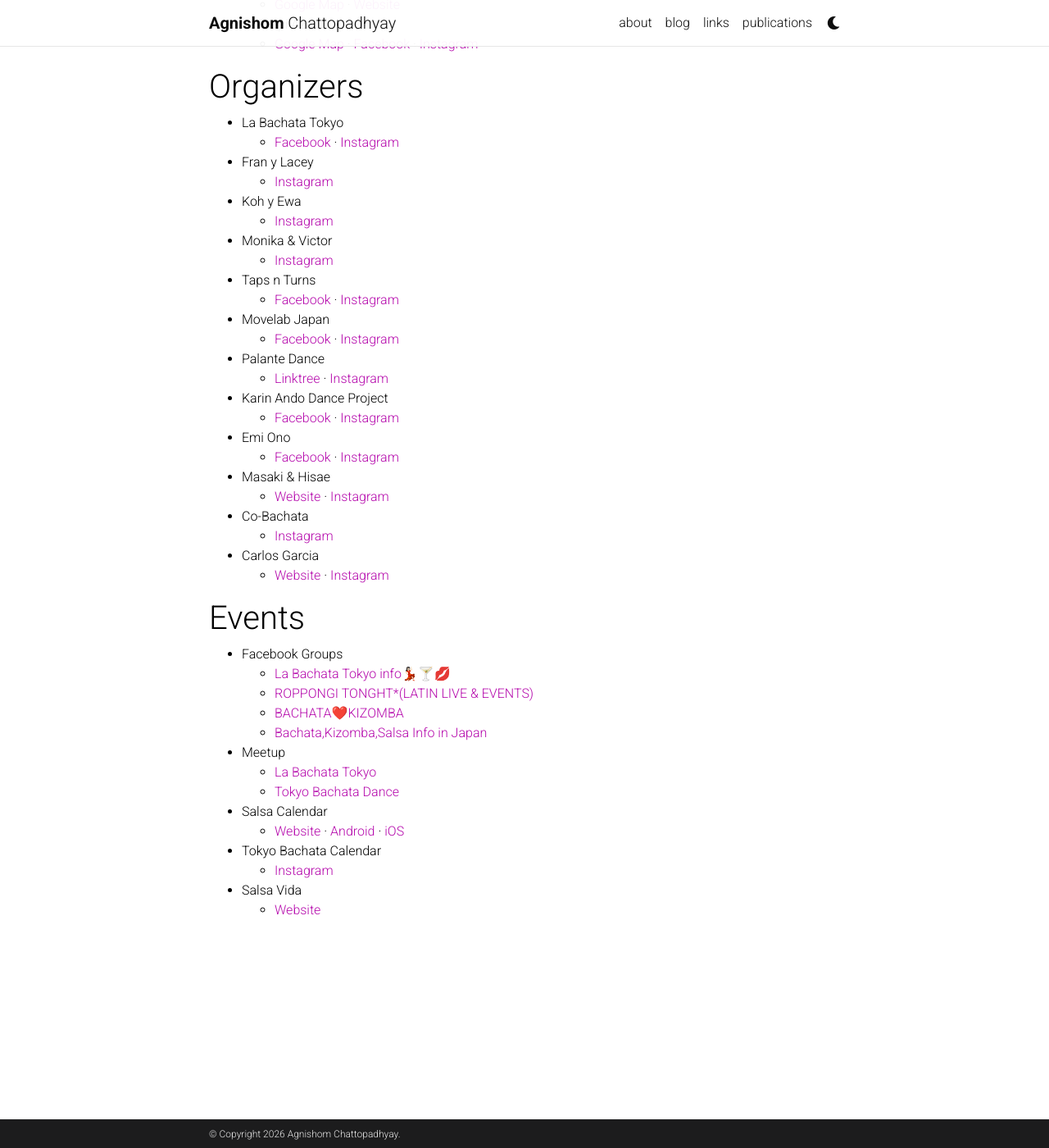
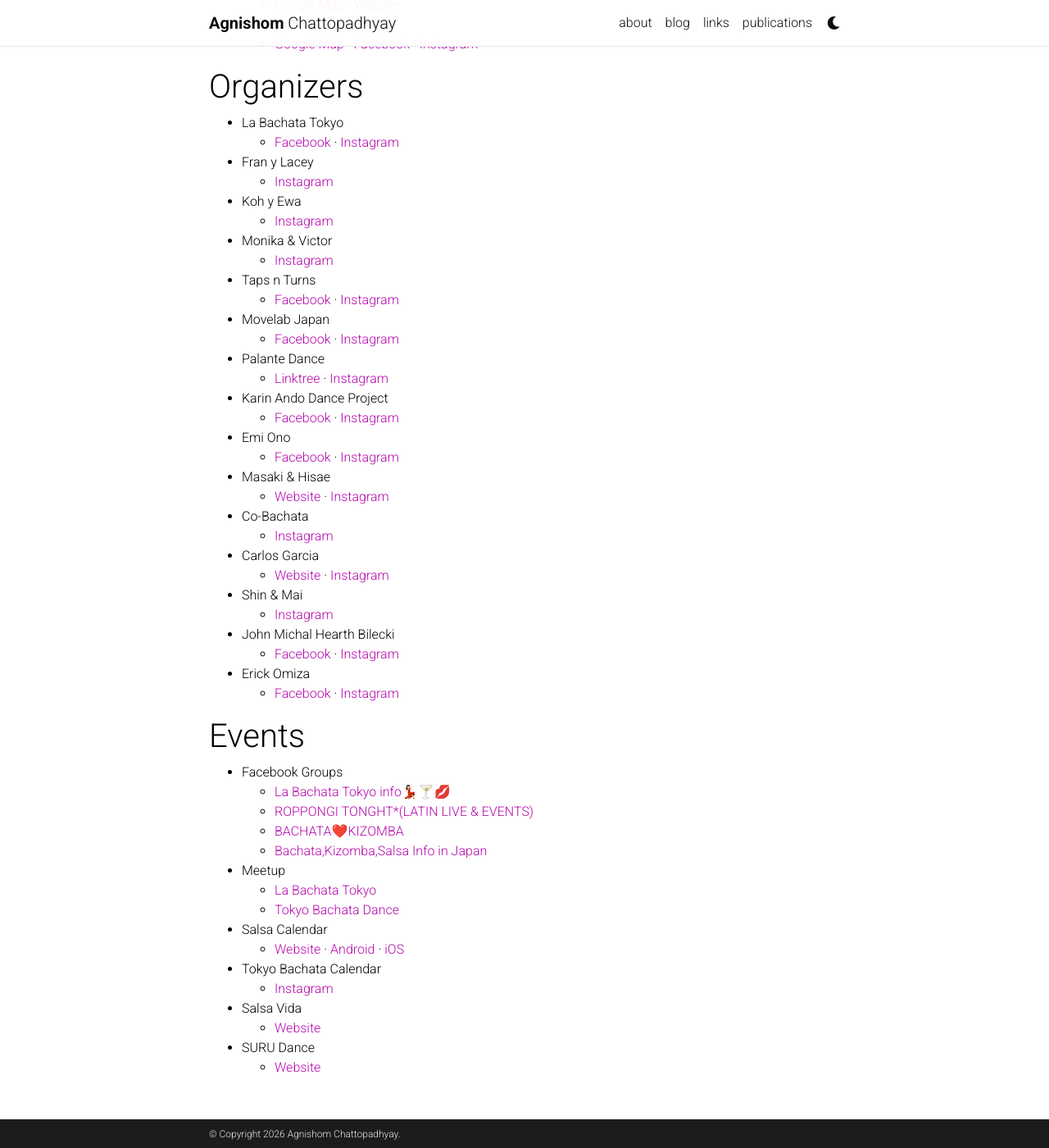
Before and after one commit to Agnishom/agnishom.github.io, a Jekyll site: the page built from _pages/bachata.md, in a window 1280 px wide and 1400 px high, scrolled down 347 px. Shown: the whole window at 82% size. Built offline with Jekyll 4.4.1, drawn with Linux system fonts in a browser that asks for light colours; nearby versions of some CDN libraries; comment, search, counter and statistics services are not loaded; a style sheet for code colours, icons or effects is not loaded.

Commit message:
update Bachata page

```diff
--- a/_pages/bachata.md
+++ b/_pages/bachata.md
@@ -40,6 +40,12 @@
   - [Instagram](https://www.instagram.com/cobachata_tokyo/)
 - Carlos Garcia
   - [Website](http://www.salsabrosa.jp/) · [Instagram](https://www.instagram.com/salsabiendo/)
+- Shin & Mai
+  - [Instagram](https://www.instagram.com/shinmai.bachata/)
+- John Michal Hearth Bilecki
+  - [Facebook](https://www.facebook.com/jon.bilecki) · [Instagram](https://www.instagram.com/jon_bilecki/)
+- Erick Omiza
+  - [Facebook](https://www.facebook.com/erick.omiza/) · [Instagram](https://www.instagram.com/omizaerick/)
 
 # Events
 
@@ -57,3 +63,5 @@
   - [Instagram](https://www.instagram.com/tokyobachatacalendar)
 - Salsa Vida
   - [Website](https://www.salsavida.com/guides/japan/tokyo/)
+- SURU Dance
+  - [Website](https://suru.dance/events?category=Socials&style=All&location=Tokyo,+Japan&date=upcoming)
```
